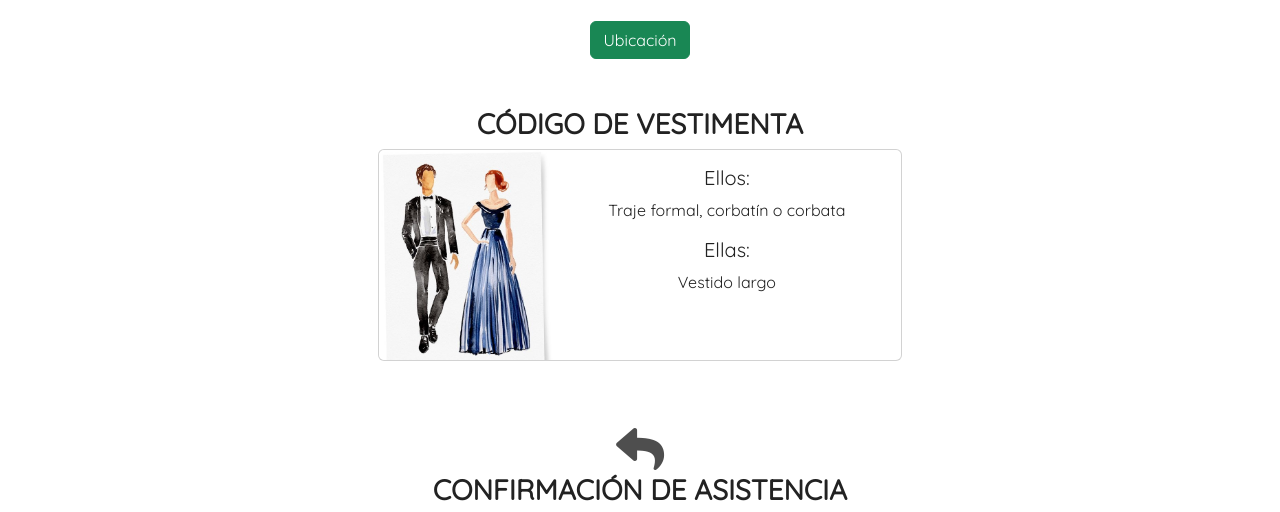
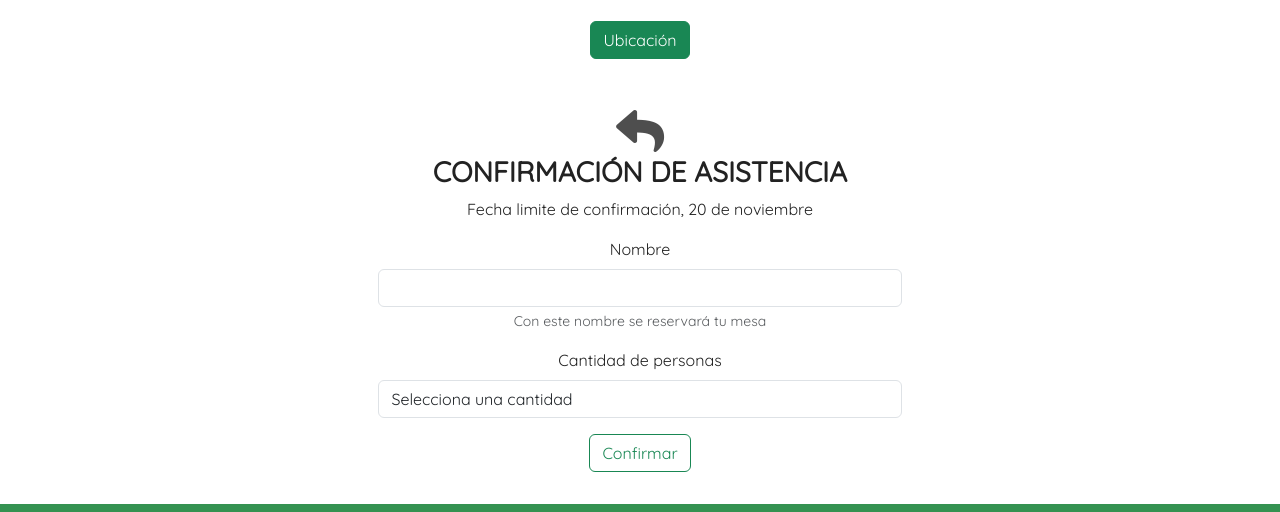
Before and after one commit to Esau-Arenas/InvitacionBodaDyM, a plain HTML site: page index.html in a window 1280 px wide. Shown: the part 3400-3912 px from the top of the page. Drawn offline with nearby package versions, Linux system fonts and the light colour scheme; a script that the page names is missing.

Commit message:
out dress code

```diff
--- a/index.html
+++ b/index.html
@@ -115,7 +115,7 @@
       <br>
       <br>
 
-      <h3 class="details-heading">Código de Vestimenta</h3>
+      <!--<h3 class="details-heading">Código de Vestimenta</h3>
       <div class="card mb-3" style="max-width: 540px;">
         <div class="row g-0">
           <div class="col-md-4">
@@ -132,7 +132,7 @@
         </div>
       </div>
       <br>
-      <br>
+      <br>-->
 
       <div class="details">
         <i class="fas fa-reply"></i>
```
